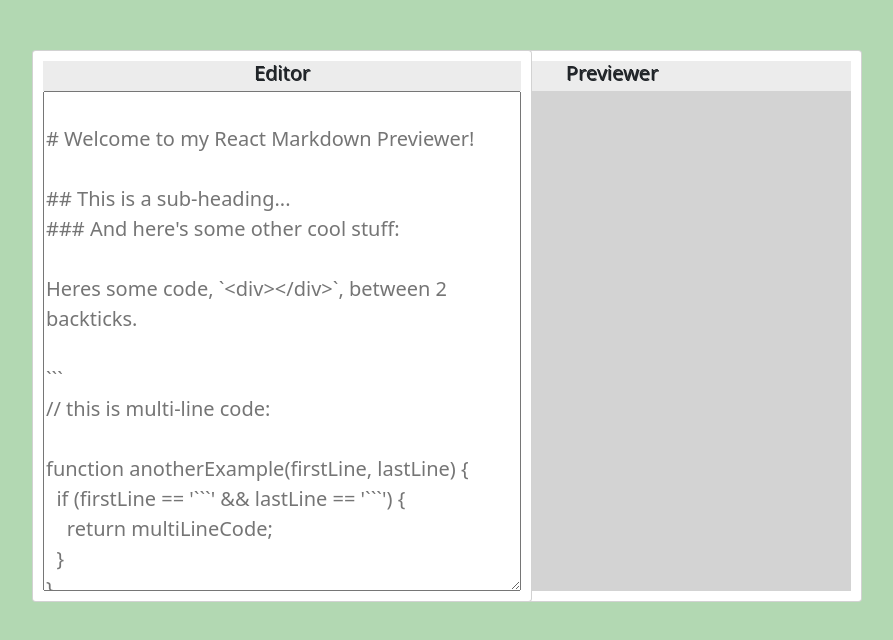
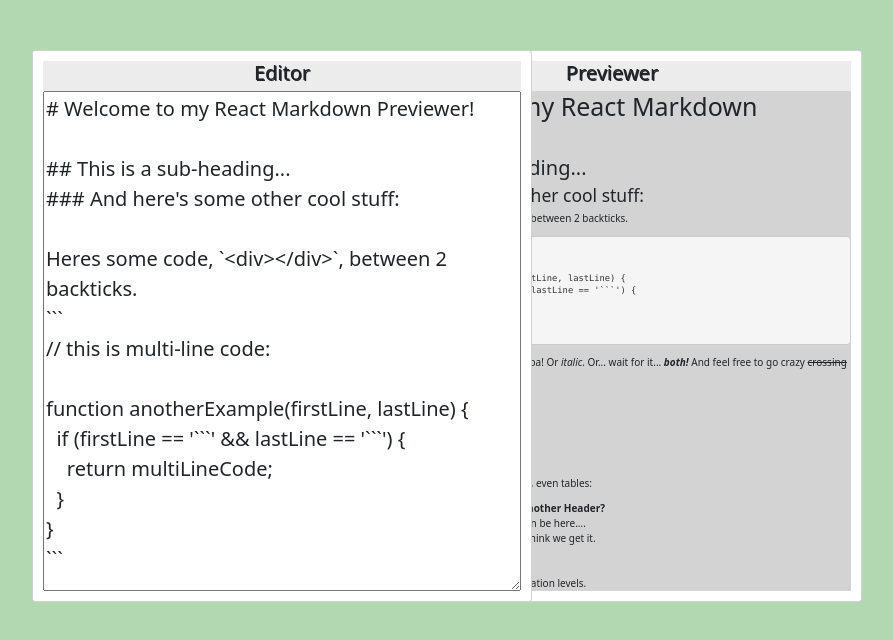
Before and after one commit to stephenwelch1927/Markdown-Previewer, a React (Create React App) app: page / in a window 1280 px wide. Shown: the top 640 px of the page, without its empty margins (168-1061 px from the left). Built offline with nearby package versions, Linux system fonts and the light colour scheme.

Commit message:
Updated state to take in initial markdown on startup to pass tests

```diff
--- a/public/index.html
+++ b/public/index.html
@@ -35,7 +35,6 @@
     <textarea id="preview" style="visibility:hidden"></textarea>
     <script src="https://cdn.freecodecamp.org/testable-projects-fcc/v1/bundle.js"></script>
     <script src="https://cdn.jsdelivr.net/npm/bootstrap@5.1.3/dist/js/bootstrap.bundle.min.js" integrity="sha384-ka7Sk0Gln4gmtz2MlQnikT1wXgYsOg+OMhuP+IlRH9sENBO0LRn5q+8nbTov4+1p" crossorigin="anonymous"></script>
-    <script src="https://cdnjs.cloudflare.com/ajax/libs/marked/5.0.4/marked.min.js" integrity="sha512-2YDryS0wtlxGx1nnBJ3neSF+0MOxMSDVS7pzvcp/ZGXoGAMWxcy/k5tLdrzALP07wyQYVu/PisYgJXuNkpQfkQ==" crossorigin="anonymous" referrerpolicy="no-referrer"></script>
 
   </body>
 </html>
--- a/src/App.js
+++ b/src/App.js
@@ -5,20 +5,12 @@ import { Card, Placeholder } from "react-bootstrap";
 import card from "./components/markdow.module.css";
 import { marked } from "marked";
 
-
-class App extends React.Component {
-  constructor(props) {
-    super(props);
-    this.state = {
-      message: "",
-      markText: `
-# Welcome to my React Markdown Previewer!
+const markText = `# Welcome to my React Markdown Previewer!
 
 ## This is a sub-heading...
 ### And here's some other cool stuff:
 
 Heres some code, \`<div></div>\`, between 2 backticks.
-
 \`\`\`
 // this is multi-line code:
 
@@ -35,7 +27,7 @@ Or... wait for it... **_both!_**
 And feel free to go crazy ~~crossing stuff out~~.
 
 There's also [links](https://www.freecodecamp.org), and
-> Block Quotes!
+ > Block Quotes !
 
 And if you want to get really crazy, even tables:
 
@@ -56,6 +48,12 @@ And here. | Okay. | I think we get it.
 ![freeCodeCamp Logo](https://cdn.freecodecamp.org/testable-projects-fcc/images/fcc_secondary.svg)
 
 `
+class App extends React.Component {
+  constructor(props) {
+    super(props);
+    this.state = {
+      message: markText,
+
 
    };
   }
@@ -88,9 +86,8 @@ And here. | Okay. | I think we get it.
               className={card.previewOutput}
               dangerouslySetInnerHTML={{ __html: marked(this.state.message) }}
               value={this.state.message}
-              contentEditable={true}
-              placeholder={this.state.markText}
-            ></div>
+            >
+            </div>
           </Card.Body>
         </Card>
         <Card className={card.card} style={{ width: "50rem" }}>
@@ -116,7 +113,7 @@ And here. | Okay. | I think we get it.
 
                 }}
                 value={this.state.message}
-                placeholder={this.state.markText}
+
               ></textarea>
             </div>
           </Card.Body>
--- a/src/components/markdow.module.css
+++ b/src/components/markdow.module.css
@@ -40,5 +40,5 @@ float: left;
     marginRight: "auto";
     padding:"10px";
     overflow-y: scroll;
-
+    content: attr(data-placeholder);
 }
```
